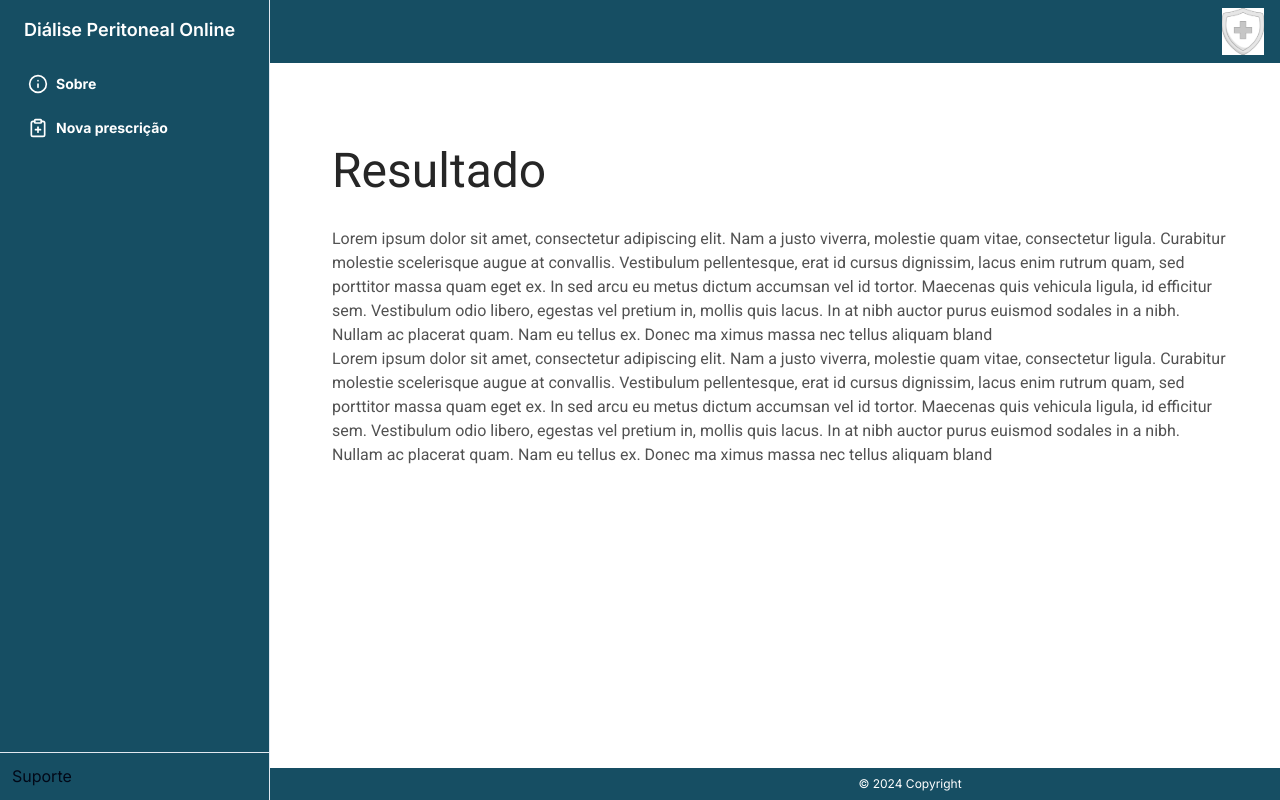
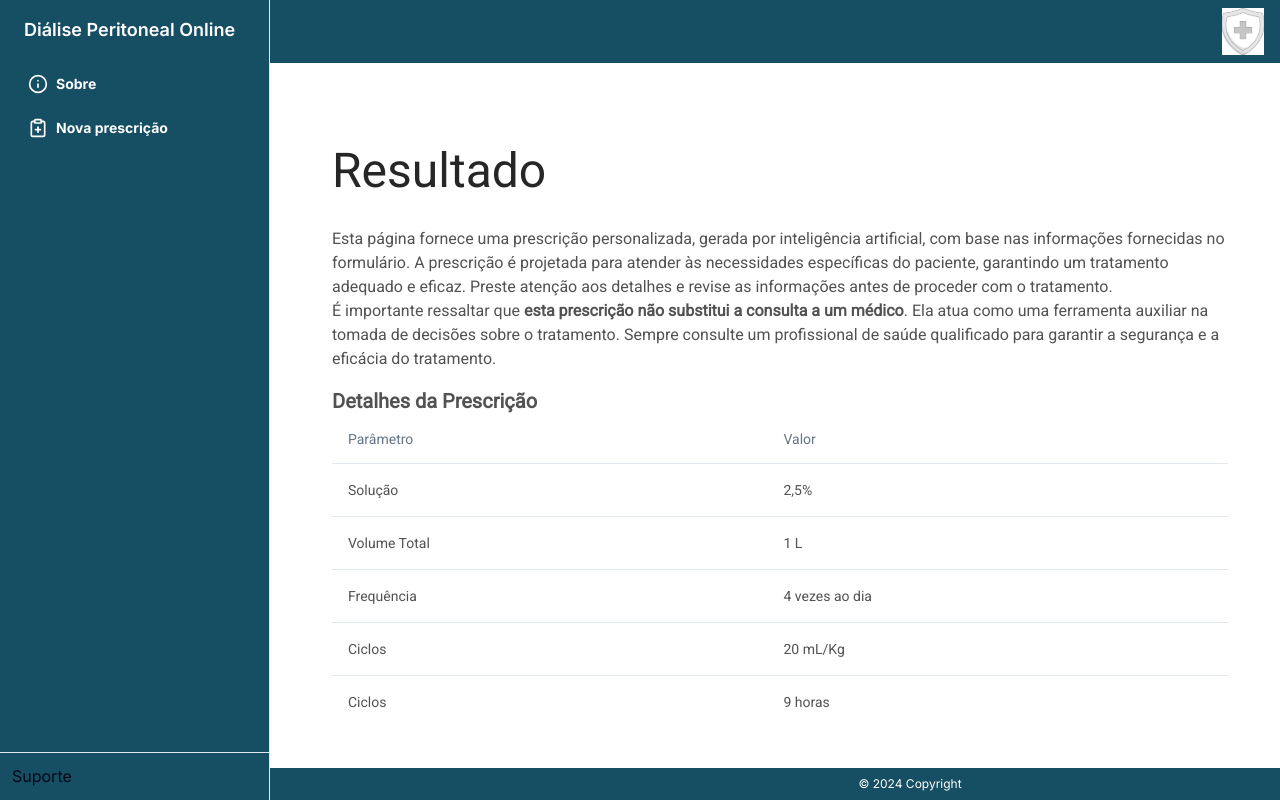
Before and after one commit to Batiman00/dialise-peritoneal, a Next.js app: page /item/resultado in a window 1280 px wide. Built offline with nearby package versions, Linux system fonts and the light colour scheme.

Commit message:
Atualização texto Sobre

```diff
--- a/src/app/item/resultado/page.tsx
+++ b/src/app/item/resultado/page.tsx
@@ -1,4 +1,5 @@
 
+import { Table, TableHead, TableRow, TableHeader, TableCell, TableBody } from "@/components/ui/table";
 import { Poppins, Roboto } from "next/font/google";
 
 const poppins = Poppins({
@@ -19,10 +20,49 @@ export default function Home() {
     <div className="flex flex-col h-full justify-between">
       <div className={`${roboto.className} py-10 px-8 text-1xl text-neutral-600`}>
         <h1 className={`${poppins.variable} py-8 text-5xl text-neutral-800`}>Resultado</h1>
-        <p>Lorem ipsum dolor sit amet, consectetur adipiscing elit. Nam a justo viverra, molestie quam vitae, consectetur ligula. Curabitur molestie scelerisque augue at convallis. Vestibulum pellentesque, erat id cursus dignissim, lacus enim rutrum quam, sed porttitor massa quam eget ex. In sed arcu eu metus dictum accumsan vel id tortor. Maecenas quis vehicula ligula, id efficitur sem. Vestibulum odio libero, egestas vel pretium in, mollis quis lacus. In at nibh auctor purus euismod sodales in a nibh. Nullam ac placerat quam. Nam eu tellus ex. Donec ma
-        ximus massa nec tellus aliquam bland</p>
-        <p>Lorem ipsum dolor sit amet, consectetur adipiscing elit. Nam a justo viverra, molestie quam vitae, consectetur ligula. Curabitur molestie scelerisque augue at convallis. Vestibulum pellentesque, erat id cursus dignissim, lacus enim rutrum quam, sed porttitor massa quam eget ex. In sed arcu eu metus dictum accumsan vel id tortor. Maecenas quis vehicula ligula, id efficitur sem. Vestibulum odio libero, egestas vel pretium in, mollis quis lacus. In at nibh auctor purus euismod sodales in a nibh. Nullam ac placerat quam. Nam eu tellus ex. Donec ma
-        ximus massa nec tellus aliquam bland</p>
+        <p>
+          Esta página fornece uma prescrição personalizada, gerada por inteligência artificial,
+           com base nas informações fornecidas no formulário. A prescrição é projetada para atender às necessidades específicas do paciente,
+            garantindo um tratamento adequado e eficaz. Preste atenção aos detalhes e revise as informações antes de proceder com o tratamento.
+        </p>
+        <p>
+          É importante ressaltar que <b>esta prescrição não substitui a consulta a um médico</b>. Ela atua como uma ferramenta auxiliar na tomada de
+          decisões sobre o tratamento. Sempre consulte um profissional de saúde qualificado para garantir a segurança e a eficácia do tratamento.
+        </p>
+        <div className="my-4">
+          <h2 className="text-xl font-bold">Detalhes da Prescrição</h2>
+
+          <Table>
+            <TableHeader>
+              <TableRow>
+                <TableHead>Parâmetro</TableHead>
+                <TableHead>Valor</TableHead>
+              </TableRow>
+            </TableHeader>
+            <TableBody>
+              <TableRow key="Solução">
+                <TableCell>Solução</TableCell>
+                <TableCell> 2,5% </TableCell>
+              </TableRow>
+              <TableRow key="Volume Total">
+                <TableCell>Volume Total</TableCell>
+                <TableCell>1 L</TableCell>
+              </TableRow>
+              <TableRow key="Frequência">
+                <TableCell>Frequência</TableCell>
+                <TableCell>4 vezes ao dia</TableCell>
+              </TableRow>
+              <TableRow key="Ciclos">
+                <TableCell>Ciclos</TableCell>
+                <TableCell>20 mL/Kg</TableCell>
+              </TableRow>
+              <TableRow key="Tempo total">
+                <TableCell>Ciclos</TableCell>
+                <TableCell>9 horas</TableCell>
+              </TableRow>
+            </TableBody>
+          </Table>
+        </div>
       </div>
     </div>
   );
--- a/src/app/page.tsx
+++ b/src/app/page.tsx
@@ -19,10 +19,20 @@ export default function Home() {
     <div className="flex flex-col h-full justify-between">
       <div className={`${roboto.className} py-10 px-8 text-1xl text-neutral-600`}>
         <h1 className={`${poppins.variable} py-8 text-5xl text-neutral-800`}>Sobre</h1>
-        <p>Lorem ipsum dolor sit amet, consectetur adipiscing elit. Nam a justo viverra, molestie quam vitae, consectetur ligula. Curabitur molestie scelerisque augue at convallis. Vestibulum pellentesque, erat id cursus dignissim, lacus enim rutrum quam, sed porttitor massa quam eget ex. In sed arcu eu metus dictum accumsan vel id tortor. Maecenas quis vehicula ligula, id efficitur sem. Vestibulum odio libero, egestas vel pretium in, mollis quis lacus. In at nibh auctor purus euismod sodales in a nibh. Nullam ac placerat quam. Nam eu tellus ex. Donec ma
-        ximus massa nec tellus aliquam bland</p>
-        <p>Lorem ipsum dolor sit amet, consectetur adipiscing elit. Nam a justo viverra, molestie quam vitae, consectetur ligula. Curabitur molestie scelerisque augue at convallis. Vestibulum pellentesque, erat id cursus dignissim, lacus enim rutrum quam, sed porttitor massa quam eget ex. In sed arcu eu metus dictum accumsan vel id tortor. Maecenas quis vehicula ligula, id efficitur sem. Vestibulum odio libero, egestas vel pretium in, mollis quis lacus. In at nibh auctor purus euismod sodales in a nibh. Nullam ac placerat quam. Nam eu tellus ex. Donec ma
-        ximus massa nec tellus aliquam bland</p>
+        <p>Este projeto propõe o desenvolvimento de um modelo de inteligência artificial para personalizar o
+          tratamento de diálise peritoneal (DP), uma terapia de substituição renal utilizada em pacientes com doença
+          renal crônica. A proposta busca solucionar as limitações das abordagens tradicionais de prescrição de DP, que
+          muitas vezes são padronizadas e não consideram as necessidades individuais dos pacientes.</p>
+
+        <p>Com o uso de IA, o modelo será capaz de integrar uma vasta quantidade de dados clínicos, como
+          características demográficas e resultados de exames, para identificar o regime de tratamento mais
+          adequado para cada paciente. O objetivo é otimizar a prescrição de DP, melhorando os resultados clínicos
+          e a qualidade de vida dos pacientes, além de reduzir complicações e custos associados a tratamentos inadequados.</p>
+
+        <p>O projeto envolve a coleta e preparação de dados de pacientes reais, o treinamento do modelo de IA,
+           sua validação junto a especialistas e a disponibilização de uma ferramenta de fácil uso para profissionais
+           da saúde. A IA será ajustada continuamente com base no feedback médico, tornando o tratamento cada vez mais
+           preciso e eficiente.</p>
       </div>
     </div>
   );
--- /dev/null
+++ b/src/components/ui/table.tsx
@@ -0,0 +1,117 @@
+import * as React from "react"
+
+import { cn } from "@/lib/utils"
+
+const Table = React.forwardRef<
+  HTMLTableElement,
+  React.HTMLAttributes<HTMLTableElement>
+>(({ className, ...props }, ref) => (
+  <div className="relative w-full overflow-auto">
+    <table
+      ref={ref}
+      className={cn("w-full caption-bottom text-sm", className)}
+      {...props}
+    />
+  </div>
+))
+Table.displayName = "Table"
+
+const TableHeader = React.forwardRef<
+  HTMLTableSectionElement,
+  React.HTMLAttributes<HTMLTableSectionElement>
+>(({ className, ...props }, ref) => (
+  <thead ref={ref} className={cn("[&_tr]:border-b", className)} {...props} />
+))
+TableHeader.displayName = "TableHeader"
+
+const TableBody = React.forwardRef<
+  HTMLTableSectionElement,
+  React.HTMLAttributes<HTMLTableSectionElement>
+>(({ className, ...props }, ref) => (
+  <tbody
+    ref={ref}
+    className={cn("[&_tr:last-child]:border-0", className)}
+    {...props}
+  />
+))
+TableBody.displayName = "TableBody"
+
+const TableFooter = React.forwardRef<
+  HTMLTableSectionElement,
+  React.HTMLAttributes<HTMLTableSectionElement>
+>(({ className, ...props }, ref) => (
+  <tfoot
+    ref={ref}
+    className={cn(
+      "border-t bg-muted/50 font-medium [&>tr]:last:border-b-0",
+      className
+    )}
+    {...props}
+  />
+))
+TableFooter.displayName = "TableFooter"
+
+const TableRow = React.forwardRef<
+  HTMLTableRowElement,
+  React.HTMLAttributes<HTMLTableRowElement>
+>(({ className, ...props }, ref) => (
+  <tr
+    ref={ref}
+    className={cn(
+      "border-b transition-colors hover:bg-muted/50 data-[state=selected]:bg-muted",
+      className
+    )}
+    {...props}
+  />
+))
+TableRow.displayName = "TableRow"
+
+const TableHead = React.forwardRef<
+  HTMLTableCellElement,
+  React.ThHTMLAttributes<HTMLTableCellElement>
+>(({ className, ...props }, ref) => (
+  <th
+    ref={ref}
+    className={cn(
+      "h-12 px-4 text-left align-middle font-medium text-muted-foreground [&:has([role=checkbox])]:pr-0",
+      className
+    )}
+    {...props}
+  />
+))
+TableHead.displayName = "TableHead"
+
+const TableCell = React.forwardRef<
+  HTMLTableCellElement,
+  React.TdHTMLAttributes<HTMLTableCellElement>
+>(({ className, ...props }, ref) => (
+  <td
+    ref={ref}
+    className={cn("p-4 align-middle [&:has([role=checkbox])]:pr-0", className)}
+    {...props}
+  />
+))
+TableCell.displayName = "TableCell"
+
+const TableCaption = React.forwardRef<
+  HTMLTableCaptionElement,
+  React.HTMLAttributes<HTMLTableCaptionElement>
+>(({ className, ...props }, ref) => (
+  <caption
+    ref={ref}
+    className={cn("mt-4 text-sm text-muted-foreground", className)}
+    {...props}
+  />
+))
+TableCaption.displayName = "TableCaption"
+
+export {
+  Table,
+  TableHeader,
+  TableBody,
+  TableFooter,
+  TableHead,
+  TableRow,
+  TableCell,
+  TableCaption,
+}
```
